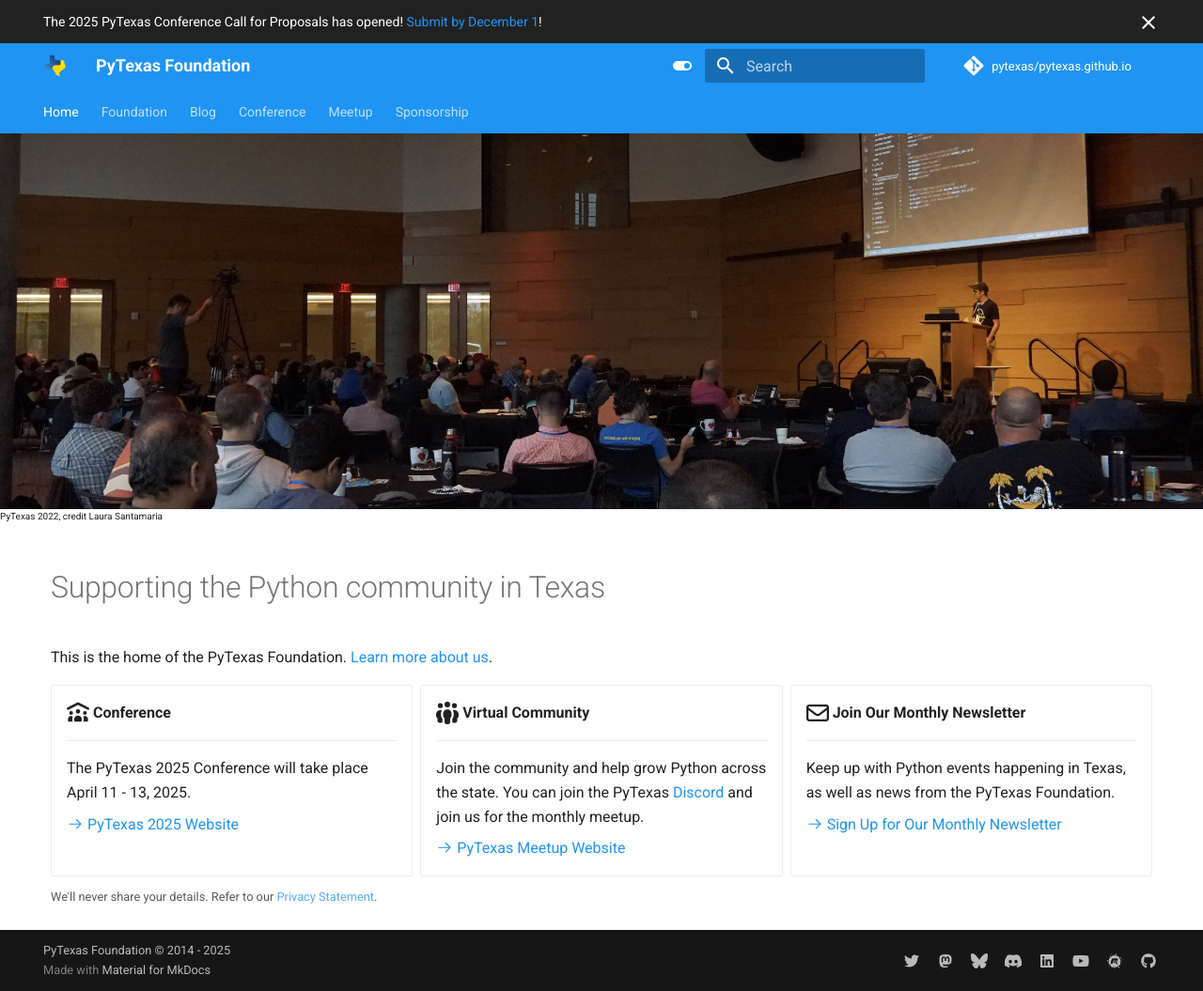
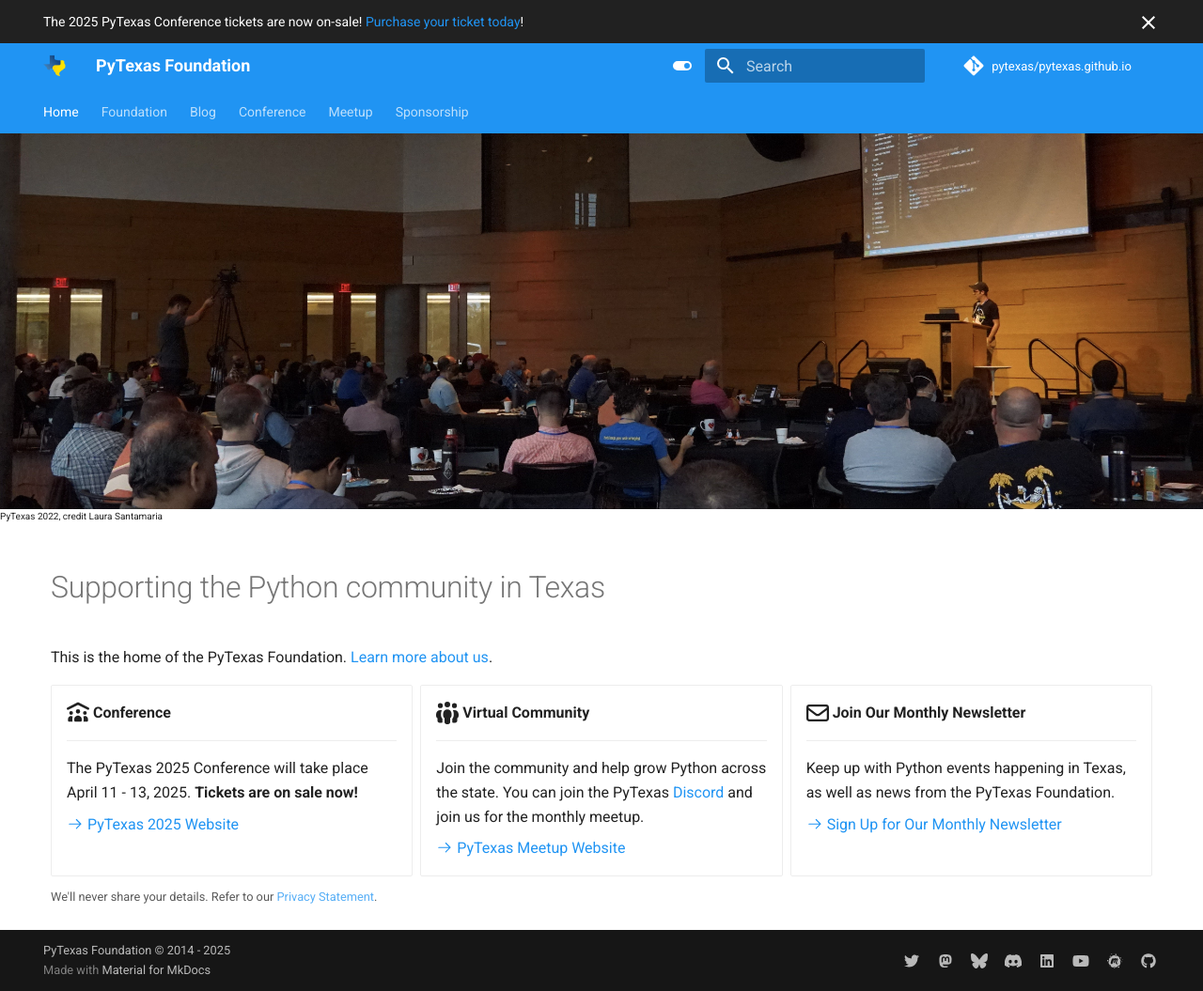
Before and after one commit to pytexas/pytexas.github.io, an MkDocs documentation site: the page built from docs/index.md, in a window 1280 px wide and 1055 px high. Shown: the whole window at 94% size. Built offline with MkDocs 1.6.1 and Material for MkDocs 9.7.7, drawn with Linux system fonts in a browser that asks for light colours; comment, search, counter and statistics services are not loaded.

Commit message:
adding 2025 announcement (#29)

```diff
--- a/docs/index.md
+++ b/docs/index.md
@@ -12,7 +12,7 @@
 
     ---
 
-    The PyTexas 2025 Conference will take place April 11 - 13, 2025.
+    The PyTexas 2025 Conference will take place April 11 - 13, 2025. **Tickets are on sale now!**
 
     [:octicons-arrow-right-24: PyTexas 2025 Website](https://pytexas.org/2025)
 
--- a/docs/overrides/main.html
+++ b/docs/overrides/main.html
@@ -1,4 +1,4 @@
 {% extends "base.html" %}
 {% block announce %}
-    The 2025 PyTexas Conference Call for Proposals has opened! <a href="https://pretalx.com/pytexas-2025/cfp">Submit by December 1</a>!</a>
+    The 2025 PyTexas Conference tickets are now on-sale! <a href="https://pretix.eu/pytexas/2025/">Purchase your ticket today</a>!</a>
 {% endblock %}
```
